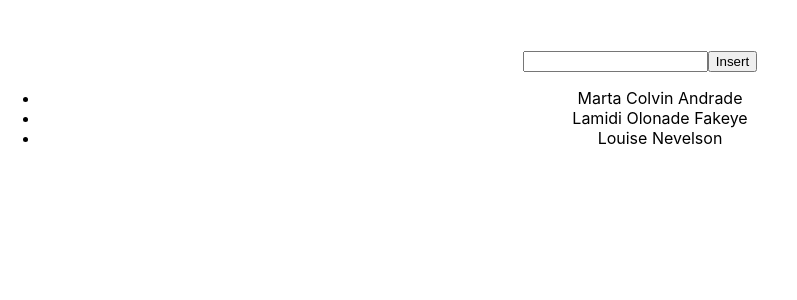
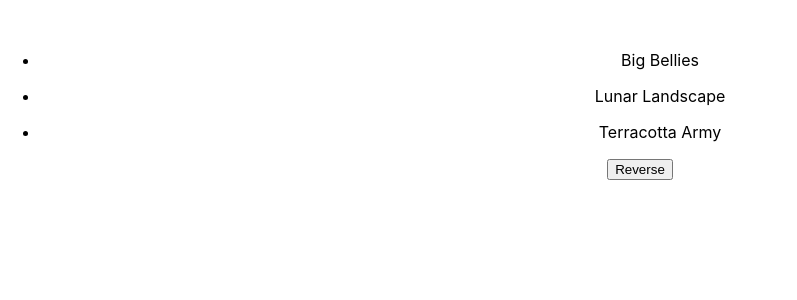
Before and after one commit to aswathyeg/react-test, a React (Create React App) app: page / in a window 1280 px wide. Shown: the top 300 px of the page, without its empty margins (0-797 px from the left). Built offline with nearby package versions, Linux system fonts and the light colour scheme.

Commit message:
reverse array

```diff
--- a/src/App.js
+++ b/src/App.js
@@ -1,11 +1,11 @@
 
 import './App.css';
-import Insertion from './components/Arrays/Insertion';
+import Reverse from './components/Arrays/Reverse';
 
 function App() {
   return (
     <div className="App">
-    <Insertion/>
+    <Reverse/>
     </div>
   );
 }
--- /dev/null
+++ b/src/components/Arrays/Reverse.js
@@ -0,0 +1,33 @@
+import React, { useState } from 'react'
+const initialList = [
+    { id: 0, title: 'Big Bellies' },
+    { id: 1, title: 'Lunar Landscape' },
+    { id: 2, title: 'Terracotta Army' },
+  ];
+
+const Reverse = () => {
+    const [array,setArray]=useState(initialList)
+    const handleClick =()=>{
+        let newArray=[
+            ...array//
+        ]
+        setArray(newArray.reverse())
+    }
+  return (
+    <div>{
+
+        array.map(a=>
+            <ul>
+                <li key={a.id}>{a.title}</li>
+            </ul>
+            )
+        }
+        <button onClick={handleClick}>
+            Reverse
+        </button>
+
+        </div>
+  )
+}
+
+export default Reverse
```
